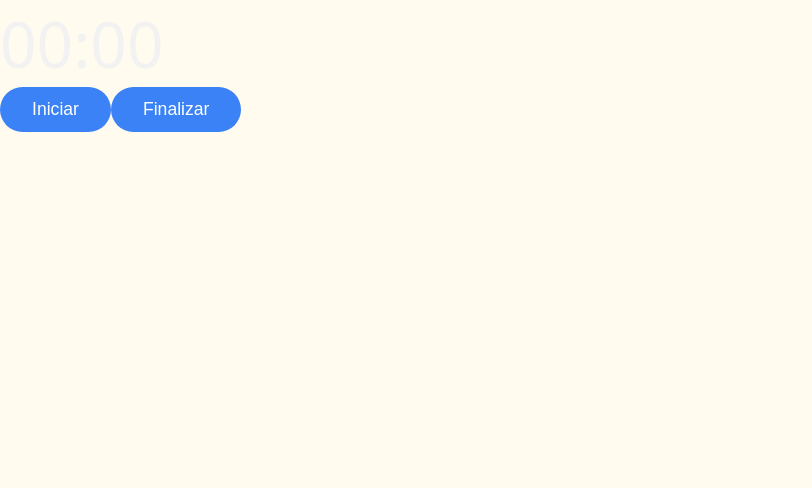
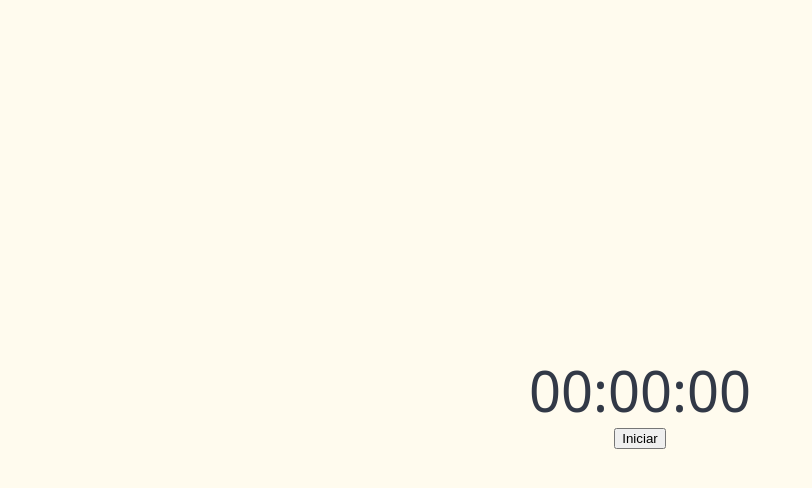
Before and after one commit to ClaudiaSobral/app-rotina, a React (Vite) app in the folder app/: page / in a window 1280 px wide. Shown: the top 488 px of the page, without its empty margins (0-812 px from the left). Built offline with nearby package versions, Linux system fonts and the light colour scheme.

Commit message:
feat: cronômetro com iniciar e pausa + diário de desenvolvimento

```diff
--- a/app/src/Cronometro.css
+++ b/app/src/Cronometro.css
@@ -1,7 +1,19 @@
 .cronometro {
+    min-height: 100svh;
+    display: flex;
+    flex-direction: column;
+    align-items: center;
+    justify-content: center;
     position: relative;
     width: 100%;
     height: 100svh;
     background: #fffbee;
     overflow: hidden;
 }
+
+.contador {
+    font-size: 3.5rem;
+    font-variant-numeric: tabular-nums;
+    color: #323947;
+
+}
--- a/app/src/Cronometro.jsx
+++ b/app/src/Cronometro.jsx
@@ -1,16 +1,36 @@
+import { useEffect, useState } from "react"
 import "./Cronometro.css"
 
-function formatarTempo() {
-    const hora = Math.floor(totalSegundos / 3600)
+function formatarTempo(totalSegundos) {
+    const horas = Math.floor(totalSegundos / 3600)
+    const minutos = Math.floor((totalSegundos % 3600) / 60)
+    const segundos = totalSegundos % 60
 
-
+    return [horas, minutos, segundos]
+        .map(n => String(n).padStart(2, '0'))
+        .join(':')
 }
 function Cronometro() {
+    const [segundos, setSegundos] = useState(0)
+    const [rodando, setRodando] = useState(false)
+
+    useEffect(() => {
+        if (!rodando) return
+
+        const intervalo = setInterval(() => {
+            setSegundos(atual => atual + 1)
+        }, 1000)
+
+        return () => clearInterval(intervalo)
+    }, [rodando])
+
     return (
         <main className="cronometro">
-            <p className="contador">00:00</p>
-            <button className="botao">Iniciar</button>
-            <button className="botao">Finalizar</button>
+            <p className="contador">{formatarTempo(segundos)}</p>
+            <button onClick={() => setRodando(!rodando)}>
+                {rodando ? 'Pausar' : 'Iniciar'}
+                </button>
+
         </main>
     )
 }
```
Also changed, not shown: 1 other file (tests, documents, lock files or other folders).
